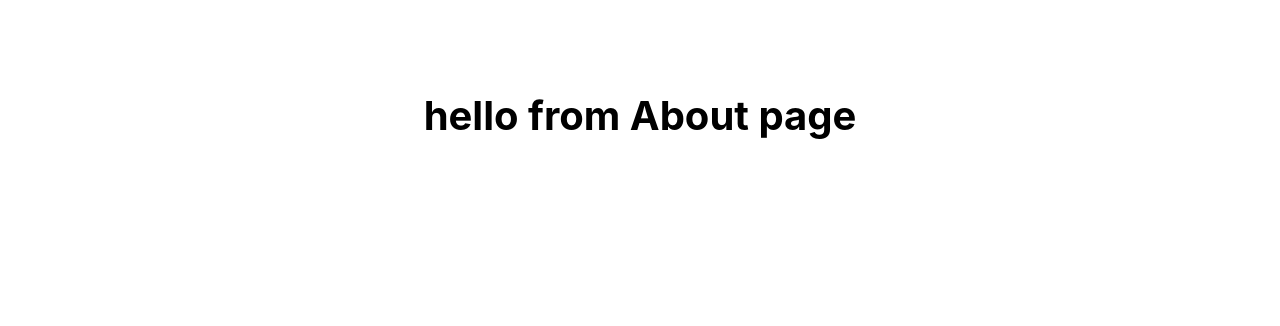
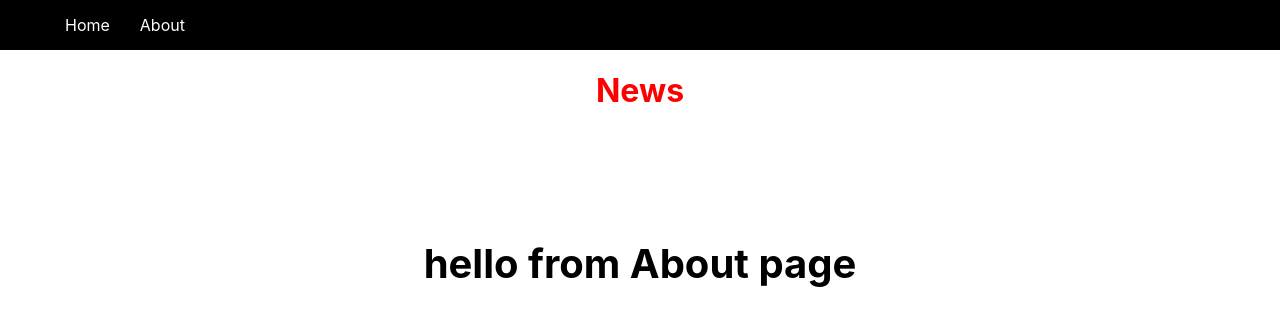
Before and after one commit to Dina2703/next002, a Next.js app: page /about in a window 1280 px wide. Shown: the top 326 px of the page. Built offline with nearby package versions, Linux system fonts and the light colour scheme.

Commit message:
inline JSX styling example

```diff
--- /dev/null
+++ b/components/Header.js
@@ -0,0 +1,18 @@
+import headerStyles from "../styles/Header.module.css";
+
+export default function Header() {
+  return (
+    <div>
+      <h1 className="title">
+        <span>News</span>
+      </h1>
+      <style jsx>
+        {`
+          .title {
+            color: red;
+          }
+        `}
+      </style>
+    </div>
+  );
+}
--- a/components/Layout.js
+++ b/components/Layout.js
@@ -1,9 +1,15 @@
 import styles from "../styles/Layout.module.css";
+import Nav from "./Nav";
+import Header from "./Header";
 
 export const Layout = ({ children }) => {
   return (
-    <div className={styles.container}>
-      <main className={styles.main}>{children}</main>
-    </div>
+    <>
+      <Nav />
+      <div className={styles.container}>
+        <Header />
+        <main className={styles.main}>{children}</main>
+      </div>
+    </>
   );
 };
--- /dev/null
+++ b/components/Nav.js
@@ -0,0 +1,17 @@
+import navStyles from "../styles/Nav.module.css";
+import Link from "next/link";
+
+export default function Nav() {
+  return (
+    <nav className={navStyles.nav}>
+      <ul>
+        <li>
+          <Link href="/">Home</Link>
+        </li>
+        <li>
+          <Link href="/about">About</Link>
+        </li>
+      </ul>
+    </nav>
+  );
+}
--- /dev/null
+++ b/styles/Header.module.css
@@ -0,0 +1,27 @@
+.title a,
+.title span {
+  color: #0070f3;
+  text-decoration: none;
+}
+
+.title a:hover,
+.title a:focus,
+.title a:active {
+  text-decoration: underline;
+}
+
+.title {
+  margin: 0;
+  line-height: 1.15;
+  font-size: 4rem;
+}
+
+.title,
+.description {
+  text-align: center;
+}
+
+.description {
+  line-height: 1.5;
+  font-size: 1.5rem;
+}
--- a/styles/Layout.module.css
+++ b/styles/Layout.module.css
@@ -1,121 +1,18 @@
 .container {
-  padding: 0 2rem;
-  justify-content: start;
+  min-height: 100vh;
+  padding: 0 0.5rem;
   display: flex;
   flex-direction: column;
+  justify-content: flex-start;
   align-items: center;
 }
 
 .main {
-  min-height: 100vh;
-  padding: 4rem 0;
+  padding: 5rem 0;
   flex: 1;
   display: flex;
   flex-direction: column;
-  justify-content: start;
+  justify-content: flex-start;
   align-items: center;
   font-size: 1.25rem;
 }
-
-.footer {
-  display: flex;
-  flex: 1;
-  padding: 2rem 0;
-  border-top: 1px solid #eaeaea;
-  justify-content: center;
-  align-items: center;
-}
-
-.footer a {
-  display: flex;
-  justify-content: center;
-  align-items: center;
-  flex-grow: 1;
-}
-
-.title a {
-  color: #0070f3;
-  text-decoration: none;
-}
-
-.title a:hover,
-.title a:focus,
-.title a:active {
-  text-decoration: underline;
-}
-
-.title {
-  margin: 0;
-  line-height: 1.15;
-  font-size: 4rem;
-}
-
-.title,
-.description {
-  text-align: center;
-}
-
-.description {
-  margin: 4rem 0;
-  line-height: 1.5;
-  font-size: 1.5rem;
-}
-
-.code {
-  background: #fafafa;
-  border-radius: 5px;
-  padding: 0.75rem;
-  font-size: 1.1rem;
-  font-family: Menlo, Monaco, Lucida Console, Liberation Mono, DejaVu Sans Mono,
-    Bitstream Vera Sans Mono, Courier New, monospace;
-}
-
-.grid {
-  display: flex;
-  align-items: center;
-  justify-content: center;
-  flex-wrap: wrap;
-  max-width: 800px;
-}
-
-.card {
-  margin: 1rem;
-  padding: 1.5rem;
-  text-align: left;
-  color: inherit;
-  text-decoration: none;
-  border: 1px solid #eaeaea;
-  border-radius: 10px;
-  transition: color 0.15s ease, border-color 0.15s ease;
-  max-width: 300px;
-}
-
-.card:hover,
-.card:focus,
-.card:active {
-  color: #0070f3;
-  border-color: #0070f3;
-}
-
-.card h2 {
-  margin: 0 0 1rem 0;
-  font-size: 1.5rem;
-}
-
-.card p {
-  margin: 0;
-  font-size: 1.25rem;
-  line-height: 1.5;
-}
-
-.logo {
-  height: 1em;
-  margin-left: 0.5rem;
-}
-
-@media (max-width: 600px) {
-  .grid {
-    width: 100%;
-    flex-direction: column;
-  }
-}
--- /dev/null
+++ b/styles/Nav.module.css
@@ -0,0 +1,20 @@
+.nav {
+  height: 50px;
+  padding: 10px;
+  background: #000;
+  color: #fff;
+  display: flex;
+  align-items: center;
+  justify-content: flex-start;
+}
+
+.nav ul {
+  display: flex;
+  justify-content: center;
+  align-items: center;
+  list-style: none;
+}
+
+.nav ul li a {
+  margin: 5px 15px;
+}
```
Also changed, not shown: note.txt.
